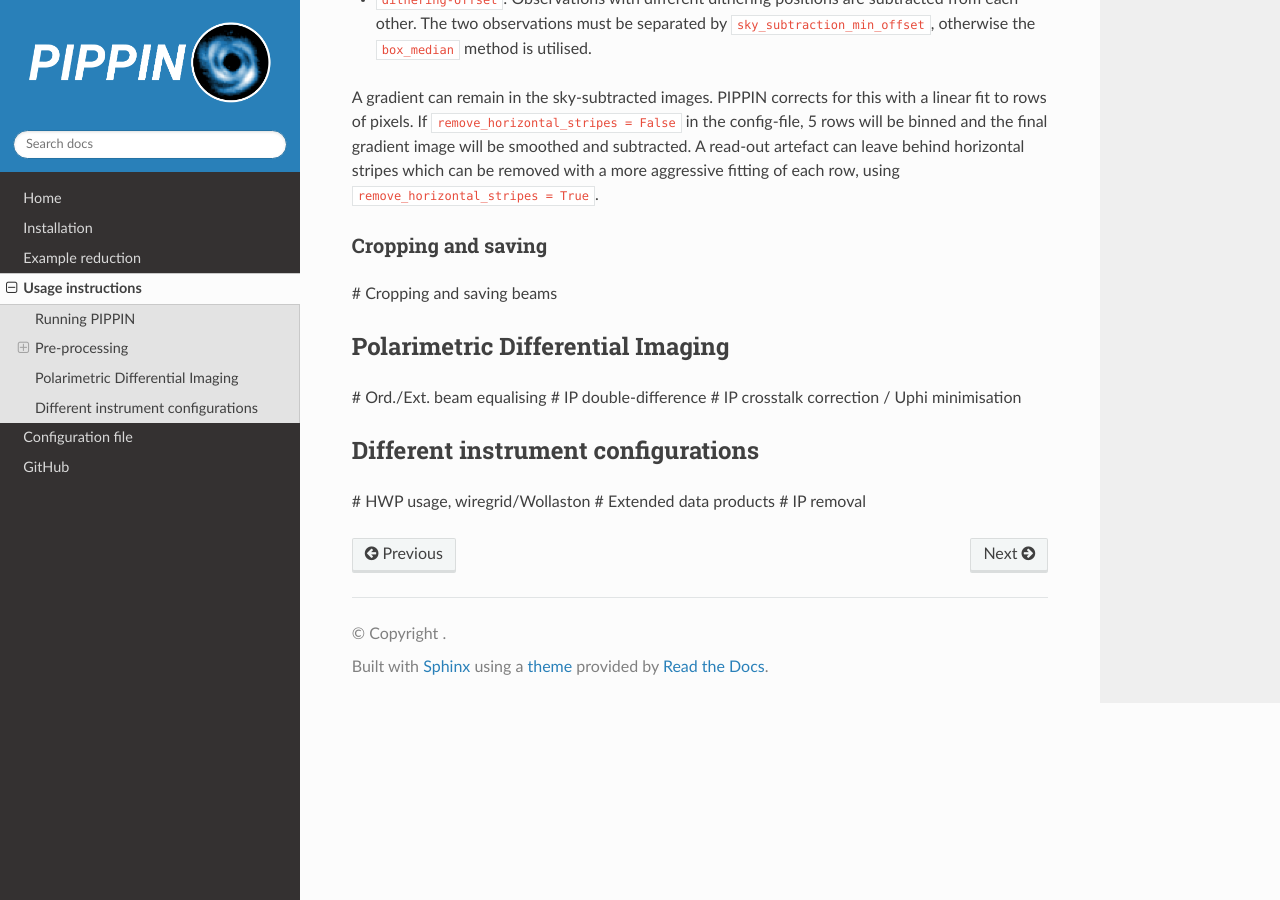
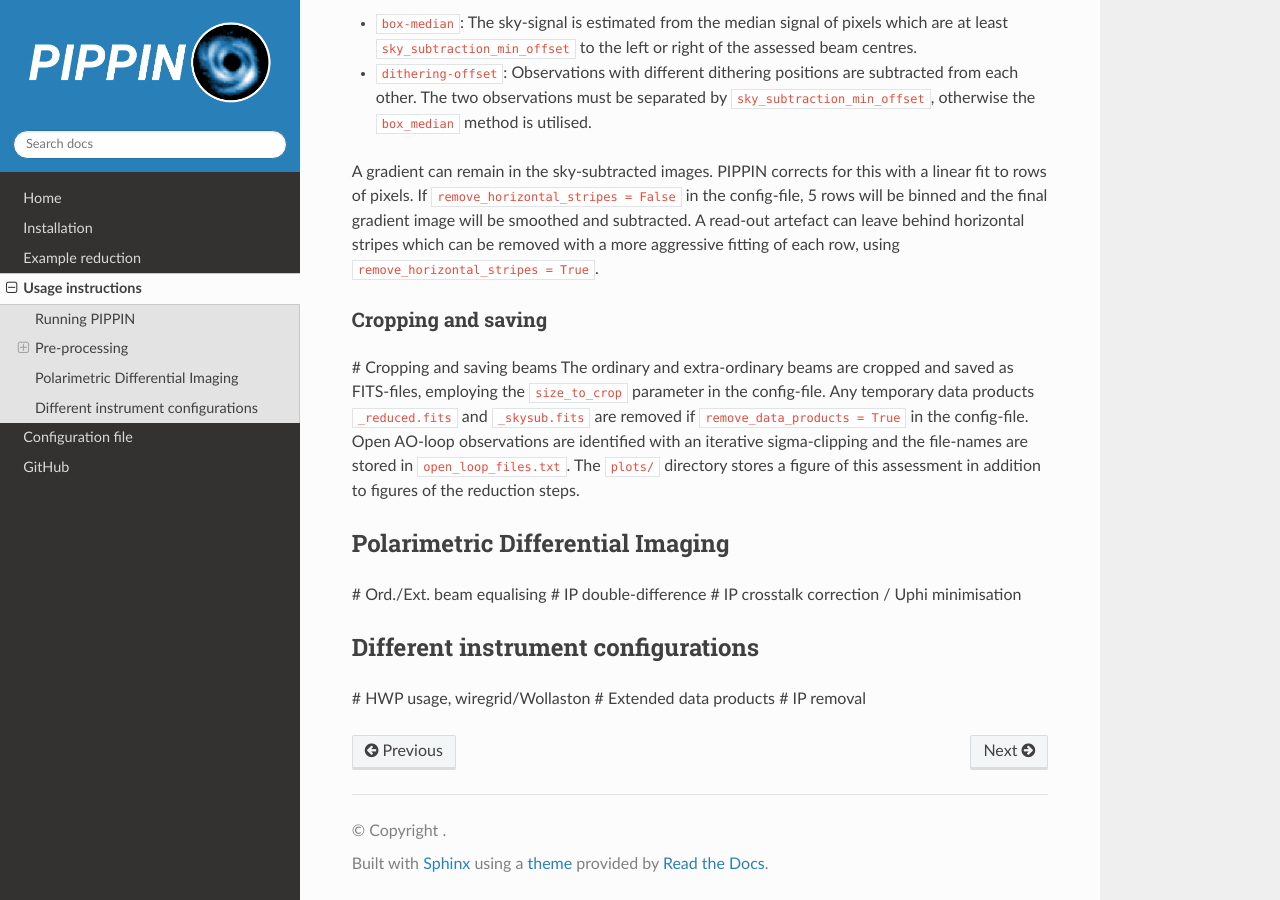
Before and after one commit to samderegt/PIPPIN-NACO, a Sphinx documentation site: the page built from docs/source/usage.rst, in a window 1280 px wide and 900 px high, scrolled down 2257 px. Built offline with Sphinx 7.4.7 and the Read the Docs theme 2.0.0, drawn with Linux system fonts in a browser that asks for light colours; some of the changed text lies outside the part shown.

Commit message:
Completed pre-processing documentation

```diff
--- a/docs/source/usage.rst
+++ b/docs/source/usage.rst
@@ -50,10 +50,12 @@ First, PIPPIN separates the raw SCIENCE data into different observation types wi
 - Filter
 - Observing block ID (if ``split_observing_blocks = True`` in the config-file).
 
+The results of the data reduction are stored in sub-directories of the generated :file:`pipeline_output/` directory. A log-file ``log.txt`` is created, storing information on the used reduction methods.
+
 The pipeline continues by DARK-subtracting and FLAT-normalising the observations. The bad pixels are replaced by the median of the surrounding box of 5x5 pixels, excluding any other bad pixels.
 
-Fitting the beam-centres
-^^^^^^^^^^^^^^^^^^^^^^^^
+Beam-centre fitting
+^^^^^^^^^^^^^^^^^^^
 Next, PIPPIN locates the centres of the ordinary and extra-ordinary beams. PIPPIN provides several methods for fitting the beam-centres (``centering_method`` in the config-file):
 
 - ``maximum``: The maximum pixel in an image median-filtered with a 3x3 kernel.
@@ -77,6 +79,8 @@ A gradient can remain in the sky-subtracted images. PIPPIN corrects for this wit
 Cropping and saving
 ^^^^^^^^^^^^^^^^^^^
 #   Cropping and saving beams
+The ordinary and extra-ordinary beams are cropped and saved as FITS-files, employing the ``size_to_crop`` parameter in the config-file. Any temporary data products ``_reduced.fits`` and ``_skysub.fits`` are removed if ``remove_data_products = True`` in the config-file. Open AO-loop observations are identified with an iterative sigma-clipping and the file-names are stored in ``open_loop_files.txt``. The :file:`plots/` directory stores a figure of this assessment in addition to figures of the reduction steps.
+
 
 Polarimetric Differential Imaging
 ---------------------------------
```
Also changed, not shown: other parts of docs/source/usage.rst (+2 -2 lines).
